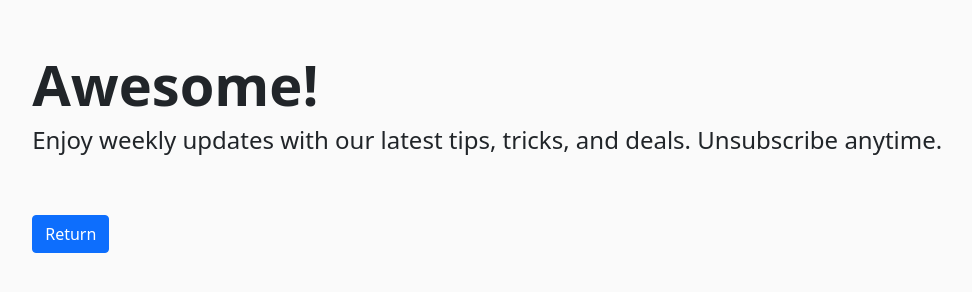
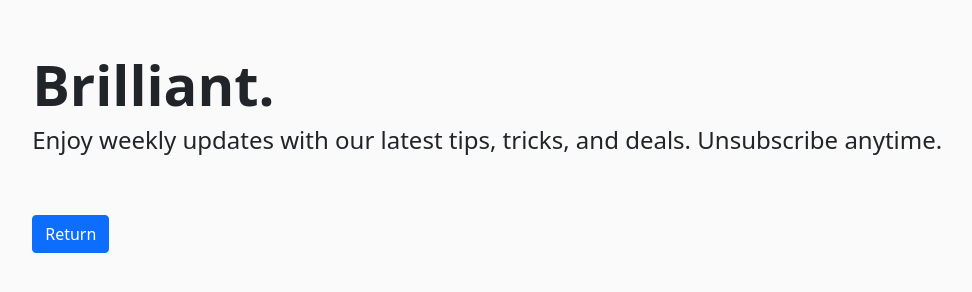
Before and after one commit to 1mackenziekyle/Newsletter, a website: page success.html in a window 1280 px wide. Shown: the whole page, without its empty margins (89-1061 px from the left). Drawn offline with nearby package versions, Linux system fonts and the light colour scheme.

Commit message:
Changed success.html h1

```diff
--- a/success.html
+++ b/success.html
@@ -17,7 +17,7 @@
 
 <body>
     <div class="container-xl" style="padding: 4%; background-color: rgb(250, 250, 250)">
-        <h1 class="text-left fw-bold" style="font-size: 3.5rem">Awesome!</h1>
+        <h1 class="text-left fw-bold" style="font-size: 3.5rem">Brilliant.</h1>
         <h4 class="text-left fw-light">Enjoy weekly updates with our latest tips, tricks, and deals. Unsubscribe anytime.</h4>
 
         <form action="/success" method="post">
```
